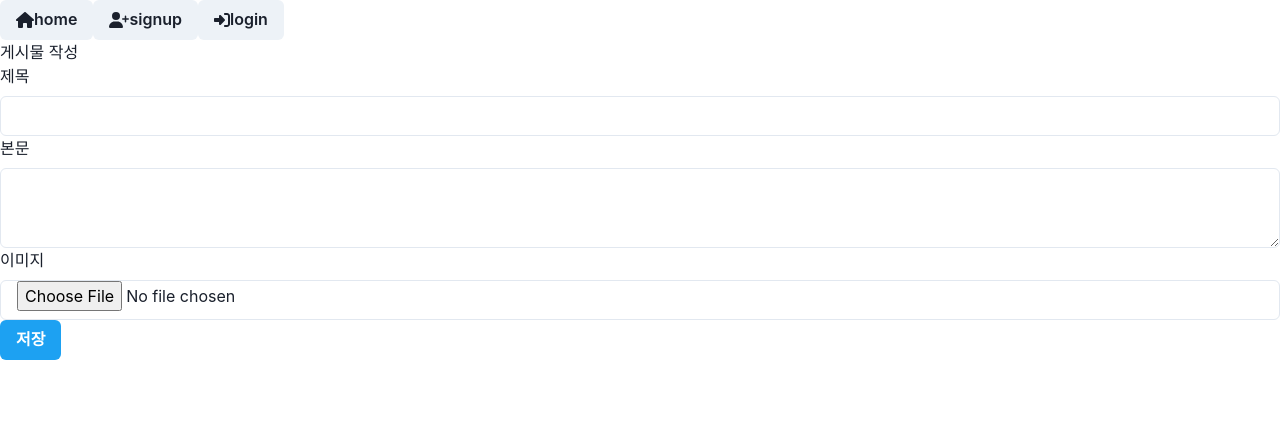
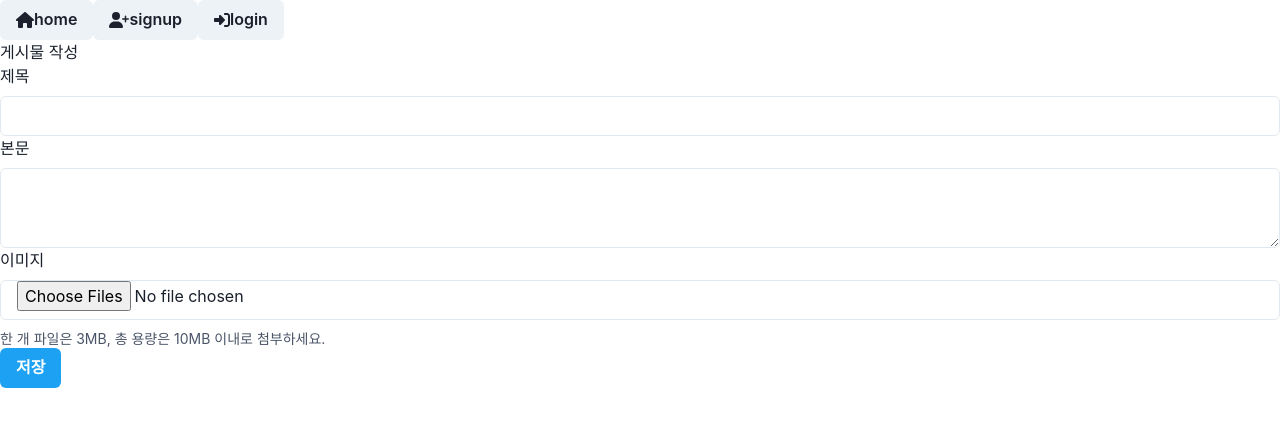
Before and after one commit to Seunggyo/prj1-fe, a React (Create React App) app: page /write in a window 1280 px wide. Shown: the top 426 px of the page. Built offline with nearby package versions, Linux system fonts and the light colour scheme; no server answers.

Commit message:
파일 크기 제한 메시지 안내

```diff
--- a/src/page/board/BoardWrite.js
+++ b/src/page/board/BoardWrite.js
@@ -3,6 +3,7 @@ import {
   Box,
   Button,
   FormControl,
+  FormHelperText,
   FormLabel,
   Input,
   Textarea,
@@ -14,7 +15,7 @@ import { useNavigate } from "react-router-dom";
 export function BoardWrite() {
   const [title, setTitle] = useState("");
   const [content, setContent] = useState("");
-  const [file, setFile] = useState(null);
+  const [files, setFiles] = useState(null);
 
   const toast = useToast();
   const [isSubmitting, setIsSubmitting] = useState(false);
@@ -26,7 +27,7 @@ export function BoardWrite() {
       .postForm("/api/board/add", {
         title,
         content,
-        file,
+        files,
       })
       .then(() => {
         toast({
@@ -73,8 +74,12 @@ export function BoardWrite() {
           <Input
             type="file"
             accept="image/*"
-            onChange={(e) => setFile(e.target.files[0])}
+            multiple
+            onChange={(e) => setFiles(e.target.files)}
           />
+          <FormHelperText>
+            한 개 파일은 3MB, 총 용량은 10MB 이내로 첨부하세요.
+          </FormHelperText>
         </FormControl>
 
         <Button
```
